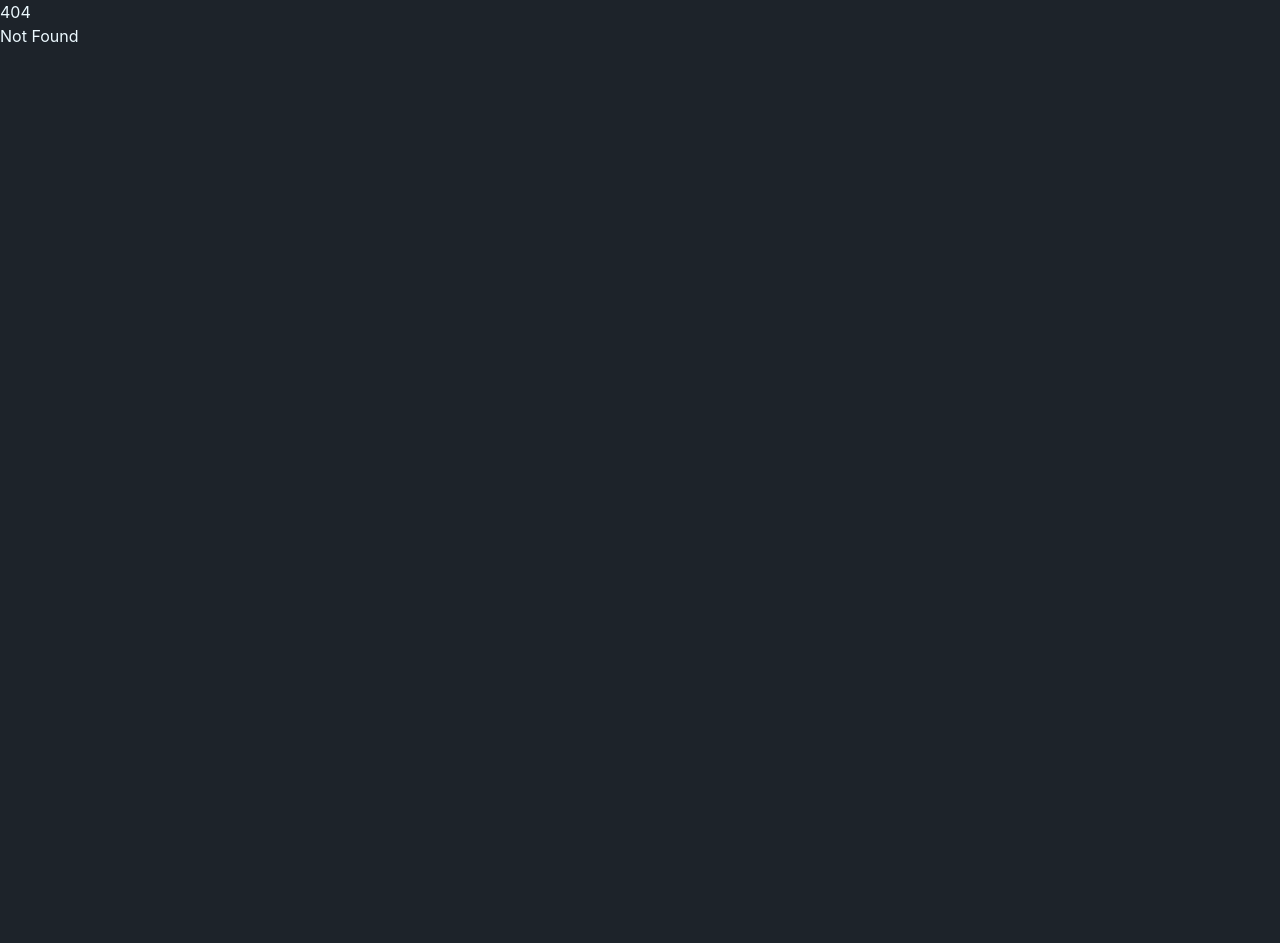
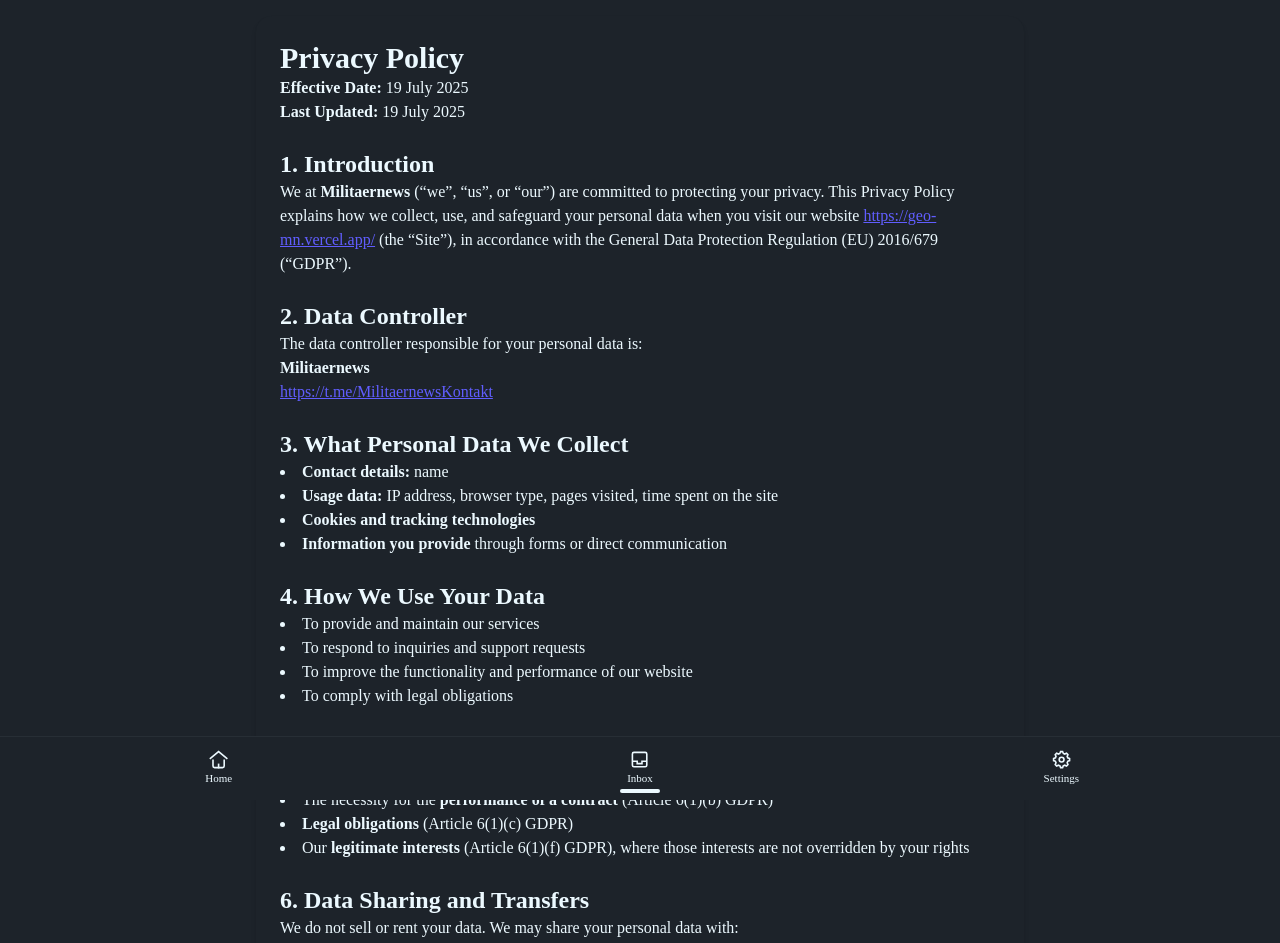
Before and after one commit to gobento/gobento-sv, a SvelteKit app: page /privacy-policy in a window 1280 px wide. Before the commit this address had no page. Shown: the top 943 px of the page. Before the commit the page ends 800 px from the top, so only its background shows below. Built offline with nearby package versions, Linux system fonts and the light colour scheme.

Commit message:
basic nav

```diff
--- /dev/null
+++ b/src/lib/components/CookieBanner.svelte
@@ -0,0 +1,19 @@
+<script lang="ts">
+	import { CookieManager } from '@boxfish-studio/sveltekit-cookie-manager';
+	import type { SKCMConfiguration } from '@boxfish-studio/sveltekit-cookie-manager';
+
+	const configuration: SKCMConfiguration = {
+		disclaimer: {
+			title: 'This website uses cookies',
+			body: 'By using this site, you agree with our use of cookies'
+		},
+		theme: {
+			primary: '#14cabf',
+			dark: '#131f37',
+			medium: '#b0bfd9',
+			light: '#fff'
+		}
+	};
+</script>
+
+<CookieManager {configuration} />
--- a/src/routes/+layout.svelte
+++ b/src/routes/+layout.svelte
@@ -1,12 +1,39 @@
+
+
+
+
 <script lang="ts">
+	import CookieBanner from '$lib/components/CookieBanner.svelte';
 	import '../app.css';
-	import favicon from '$lib/assets/favicon.svg';
-
 	let { children } = $props();
 </script>
 
-<svelte:head>
-	<link rel="icon" href={favicon} />
-</svelte:head>
+<div
+	class="flex min-h-dvh w-dvw items-center justify-center p-4"
+	style="font-family:'HP Simplified'"
+>
+	<div class="flex w-full flex-col sm:w-3xl">
+		{@render children()}
+	</div>
 
-{@render children?.()}
+    <div class="dock dock-md">
+  <button>
+    <svg class="size-[1.2em]" xmlns="http://www.w3.org/2000/svg" viewBox="0 0 24 24"><g fill="currentColor" stroke-linejoin="miter" stroke-linecap="butt"><polyline points="1 11 12 2 23 11" fill="none" stroke="currentColor" stroke-miterlimit="10" stroke-width="2"></polyline><path d="m5,13v7c0,1.105.895,2,2,2h10c1.105,0,2-.895,2-2v-7" fill="none" stroke="currentColor" stroke-linecap="square" stroke-miterlimit="10" stroke-width="2"></path><line x1="12" y1="22" x2="12" y2="18" fill="none" stroke="currentColor" stroke-linecap="square" stroke-miterlimit="10" stroke-width="2"></line></g></svg>
+    <span class="dock-label">Home</span>
+  </button>
+
+  <button class="dock-active">
+    <svg class="size-[1.2em]" xmlns="http://www.w3.org/2000/svg" viewBox="0 0 24 24"><g fill="currentColor" stroke-linejoin="miter" stroke-linecap="butt"><polyline points="3 14 9 14 9 17 15 17 15 14 21 14" fill="none" stroke="currentColor" stroke-miterlimit="10" stroke-width="2"></polyline><rect x="3" y="3" width="18" height="18" rx="2" ry="2" fill="none" stroke="currentColor" stroke-linecap="square" stroke-miterlimit="10" stroke-width="2"></rect></g></svg>
+    <span class="dock-label">Inbox</span>
+  </button>
+
+  <button>
+    <svg class="size-[1.2em]" xmlns="http://www.w3.org/2000/svg" viewBox="0 0 24 24"><g fill="currentColor" stroke-linejoin="miter" stroke-linecap="butt"><circle cx="12" cy="12" r="3" fill="none" stroke="currentColor" stroke-linecap="square" stroke-miterlimit="10" stroke-width="2"></circle><path d="m22,13.25v-2.5l-2.318-.966c-.167-.581-.395-1.135-.682-1.654l.954-2.318-1.768-1.768-2.318.954c-.518-.287-1.073-.515-1.654-.682l-.966-2.318h-2.5l-.966,2.318c-.581.167-1.135.395-1.654.682l-2.318-.954-1.768,1.768.954,2.318c-.287.518-.515,1.073-.682,1.654l-2.318.966v2.5l2.318.966c.167.581.395,1.135.682,1.654l-.954,2.318,1.768,1.768,2.318-.954c.518.287,1.073.515,1.654.682l.966,2.318h2.5l.966-2.318c.581-.167,1.135-.395,1.654-.682l2.318.954,1.768-1.768-.954-2.318c.287-.518.515-1.073.682-1.654l2.318-.966Z" fill="none" stroke="currentColor" stroke-linecap="square" stroke-miterlimit="10" stroke-width="2"></path></g></svg>
+    <span class="dock-label">Settings</span>
+  </button>
+</div>
+
+
+</div>
+
+<CookieBanner />
--- /dev/null
+++ b/src/routes/privacy-policy/+page.svelte
@@ -0,0 +1,123 @@
+<svelte:head>
+	<title>MN Map | Privacy Policy</title>
+</svelte:head>
+
+<div class="prose lg:prose-xl bg-base-100 mx-auto rounded-2xl p-6 shadow-md">
+	<h1 class="text-3xl font-bold">Privacy Policy</h1>
+	<p>
+		<strong>Effective Date:</strong> 19 July 2025<br />
+		<strong>Last Updated:</strong> 19 July 2025
+	</p>
+
+	<h2 class="mt-6 text-2xl font-semibold">1. Introduction</h2>
+	<p>
+		We at <strong>Militaernews</strong> (“we”, “us”, or “our”) are committed to protecting your
+		privacy. This Privacy Policy explains how we collect, use, and safeguard your personal data when
+		you visit our website
+		<a class="link link-primary" href="https://geo-mn.vercel.app/">https://geo-mn.vercel.app/</a> (the
+		“Site”), in accordance with the General Data Protection Regulation (EU) 2016/679 (“GDPR”).
+	</p>
+
+	<h2 class="mt-6 text-2xl font-semibold">2. Data Controller</h2>
+	<p>The data controller responsible for your personal data is:</p>
+	<p>
+		<strong>Militaernews</strong><br />
+		<a class="link link-primary" href="https://t.me/MilitaernewsKontakt"
+			>https://t.me/MilitaernewsKontakt</a
+		>
+	</p>
+
+	<h2 class="mt-6 text-2xl font-semibold">3. What Personal Data We Collect</h2>
+	<ul class="list-inside list-disc">
+		<li><strong>Contact details:</strong> name</li>
+		<li>
+			<strong>Usage data:</strong> IP address, browser type, pages visited, time spent on the site
+		</li>
+		<li><strong>Cookies and tracking technologies</strong></li>
+		<li><strong>Information you provide</strong> through forms or direct communication</li>
+	</ul>
+
+	<h2 class="mt-6 text-2xl font-semibold">4. How We Use Your Data</h2>
+	<ul class="list-inside list-disc">
+		<li>To provide and maintain our services</li>
+		<li>To respond to inquiries and support requests</li>
+		<li>To improve the functionality and performance of our website</li>
+		<li>To comply with legal obligations</li>
+	</ul>
+
+	<h2 class="mt-6 text-2xl font-semibold">5. Legal Basis for Processing</h2>
+	<ul class="list-inside list-disc">
+		<li>Your <strong>consent</strong> (Article 6(1)(a) GDPR)</li>
+		<li>The necessity for the <strong>performance of a contract</strong> (Article 6(1)(b) GDPR)</li>
+		<li><strong>Legal obligations</strong> (Article 6(1)(c) GDPR)</li>
+		<li>
+			Our <strong>legitimate interests</strong> (Article 6(1)(f) GDPR), where those interests are not
+			overridden by your rights
+		</li>
+	</ul>
+
+	<h2 class="mt-6 text-2xl font-semibold">6. Data Sharing and Transfers</h2>
+	<p>We do not sell or rent your data. We may share your personal data with:</p>
+	<ul class="list-inside list-disc">
+		<li>Service providers who support our business operations</li>
+		<li>Legal authorities when required by law</li>
+		<li>Business partners with your consent</li>
+	</ul>
+	<p>
+		If data is transferred outside the European Economic Area (EEA), we ensure adequate protection
+		through Standard Contractual Clauses or other appropriate safeguards.
+	</p>
+
+	<h2 class="mt-6 text-2xl font-semibold">7. Your Rights Under the GDPR</h2>
+	<ul class="list-inside list-disc">
+		<li>Right to <strong>access</strong> your data</li>
+		<li>Right to <strong>rectify</strong> inaccurate or incomplete data</li>
+		<li>Right to <strong>erasure</strong> ("right to be forgotten")</li>
+		<li>Right to <strong>restrict</strong> processing</li>
+		<li>Right to <strong>data portability</strong></li>
+		<li>Right to <strong>object</strong> to processing</li>
+		<li>Right to <strong>withdraw consent</strong> at any time</li>
+	</ul>
+	<p>
+		To exercise any of these rights, contact us at:
+		<a class="link link-primary" href="https://t.me/MilitaernewsKontakt"
+			>https://t.me/MilitaernewsKontakt</a
+		>
+	</p>
+
+	<h2 class="mt-6 text-2xl font-semibold">8. Data Retention</h2>
+	<p>
+		We retain your personal data only as long as necessary for the purposes described in this policy
+		or to comply with legal obligations.
+	</p>
+
+	<h2 class="mt-6 text-2xl font-semibold">9. Cookies</h2>
+	<p>
+		We use cookies to enhance user experience and analyze site traffic. You can control cookies
+		through your browser settings.
+	</p>
+
+	<h2 class="mt-6 text-2xl font-semibold">10. Security</h2>
+	<p>
+		We implement appropriate technical and organizational measures to protect your data from
+		unauthorized access, loss, or misuse.
+	</p>
+
+	<h2 class="mt-6 text-2xl font-semibold">11. Contact</h2>
+	<p>
+		If you have questions or concerns about this Privacy Policy or our data practices, please
+		contact:
+	</p>
+	<p>
+		<strong>Data Protection Officer (DPO)</strong> (if applicable):<br />
+		<a class="link link-primary" href="https://t.me/MilitaernewsKontakt"
+			>https://t.me/MilitaernewsKontakt</a
+		>
+	</p>
+
+	<h2 class="mt-6 text-2xl font-semibold">12. Complaints</h2>
+	<p>
+		If you believe your data protection rights have been violated, you can lodge a complaint with
+		your local Data Protection Authority.
+	</p>
+</div>
```
Also changed, not shown: src/lib/assets/favicon.svg (deleted).
